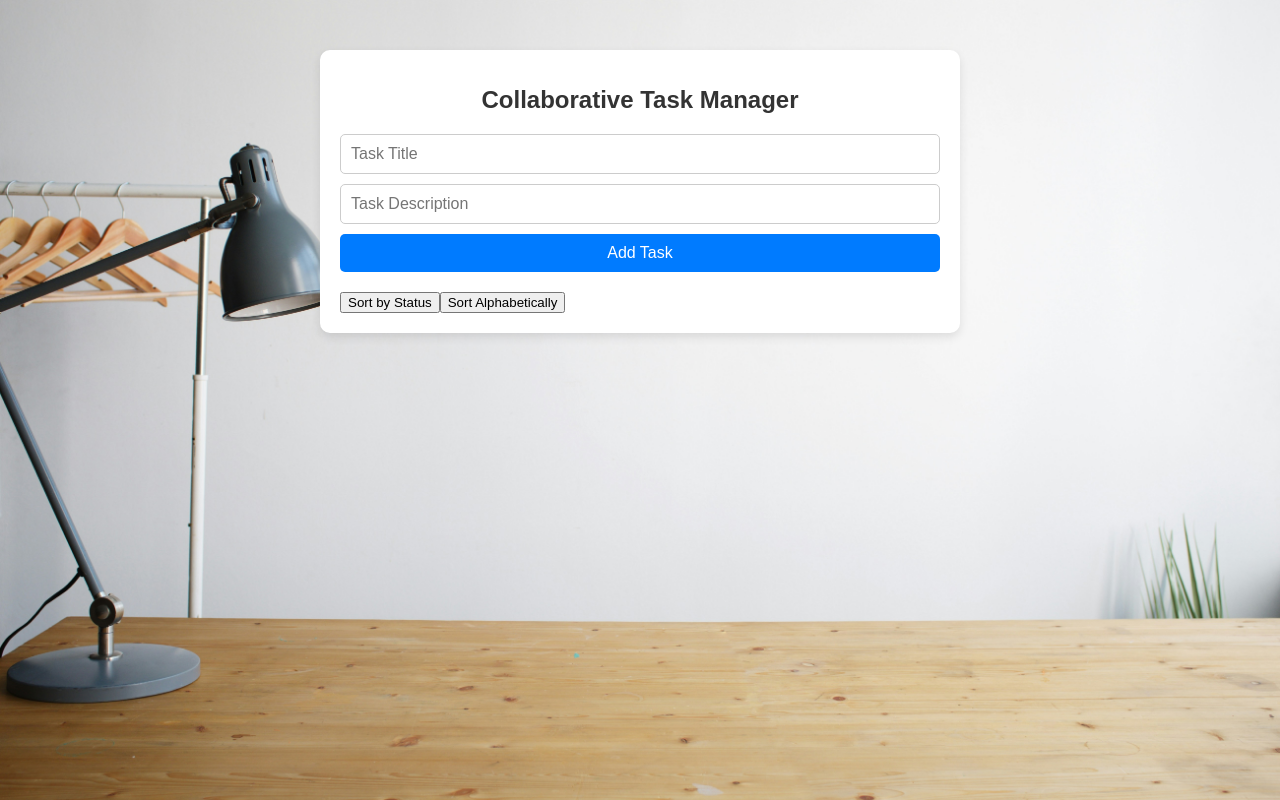
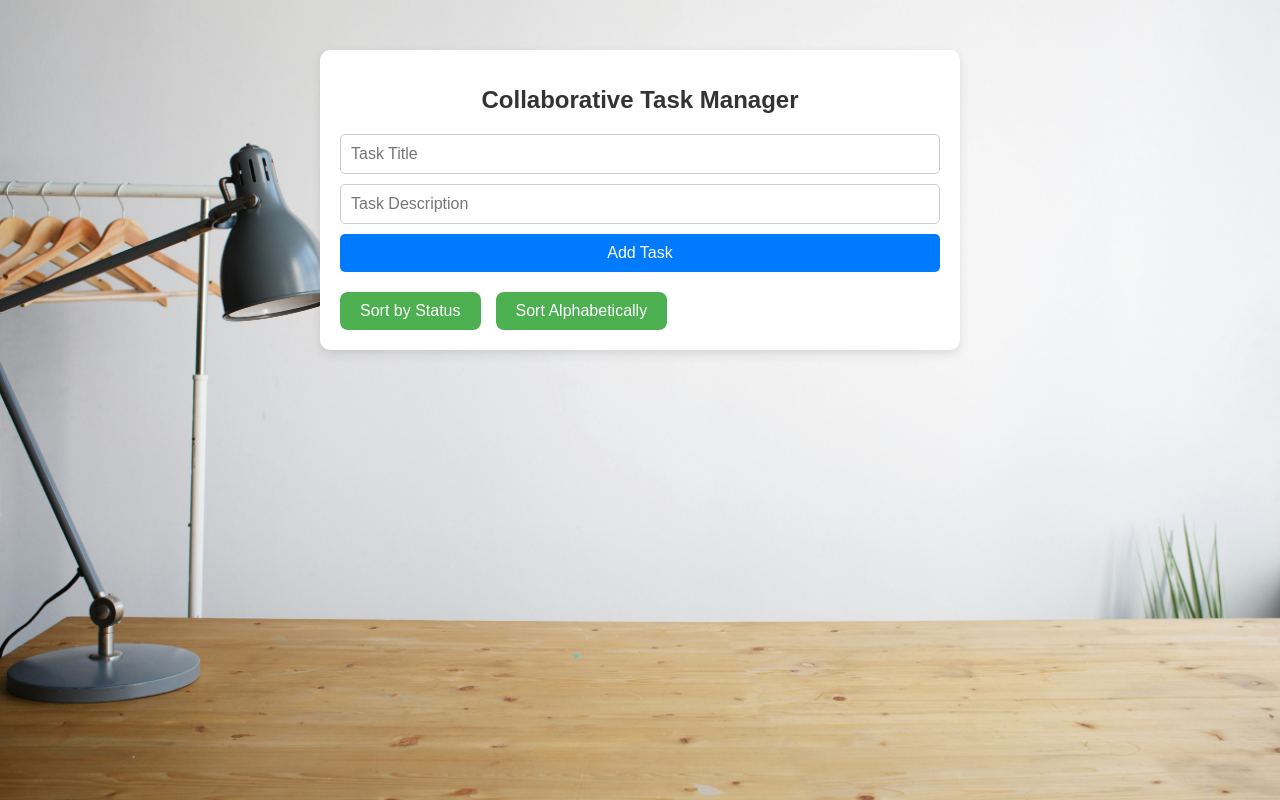
Before and after one commit to LotiD/Tasks-Manager, a React (Create React App) app in the folder task-manager/: page / in a window 1280 px wide. Built offline with nearby package versions, Linux system fonts and the light colour scheme.

Commit message:
style.css finished

```diff
--- a/task-manager/src/components/TaskList.js
+++ b/task-manager/src/components/TaskList.js
@@ -12,9 +12,9 @@ const TaskList = ({ tasks, onDelete, onToggle }) => {
 
   return (
     <div>
-      <div className="sort-button">
-        <button onClick={() => setSortMethod("status")}>Sort by Status</button>
-        <button onClick={() => setSortMethod("alpha")}>Sort Alphabetically</button>
+      <div className="sort-buttons">
+        <button className="sort-button alignment" onClick={() => setSortMethod("status")}>Sort by Status</button>
+        <button className="sort-button" onClick={() => setSortMethod("alpha")}>Sort Alphabetically</button>
       </div>
       {sortedTasks.map(task => (
         <TaskItem
--- a/task-manager/src/styles.css
+++ b/task-manager/src/styles.css
@@ -64,8 +64,38 @@ form button:hover {
   margin-top: 20px;
 }
 
-.sort-button{
+.sort-buttons{
   margin-top: 20px;
+}
+
+.alignment{
+  margin-right: 15px;
+}
+
+.sort-button {
+  background-color: #4CAF50; /* Couleur de fond verte */
+  color: white; /* Couleur du texte en blanc */
+  border: none; /* Supprimer la bordure par défaut */
+  padding: 10px 20px; /* Espacement intérieur du bouton */
+  text-align: center; /* Centrer le texte */
+  text-decoration: none; /* Pas de soulignement */
+  display: inline-block; /* Disposition en ligne */
+  font-size: 16px; /* Taille du texte */
+  cursor: pointer; /* Curseur pointeur pour l'interaction */
+  border-radius: 8px; /* Coins arrondis */
+  transition: background-color 0.3s, transform 0.2s; /* Effet de transition sur la couleur et la transformation */
+}
+
+/* Effet au survol du bouton */
+.sort-button:hover {
+  background-color: #45a049; /* Couleur de fond légèrement plus foncée */
+  transform: scale(1.1); /* Légère augmentation de la taille */
+}
+
+
+.sort-button:active {
+  background-color: #388e3c; /* Couleur de fond lors du clic */
+  transform: scale(0.98); /* Réduction de la taille pour l'effet de clic */
 }
 
 .task-item {
```
